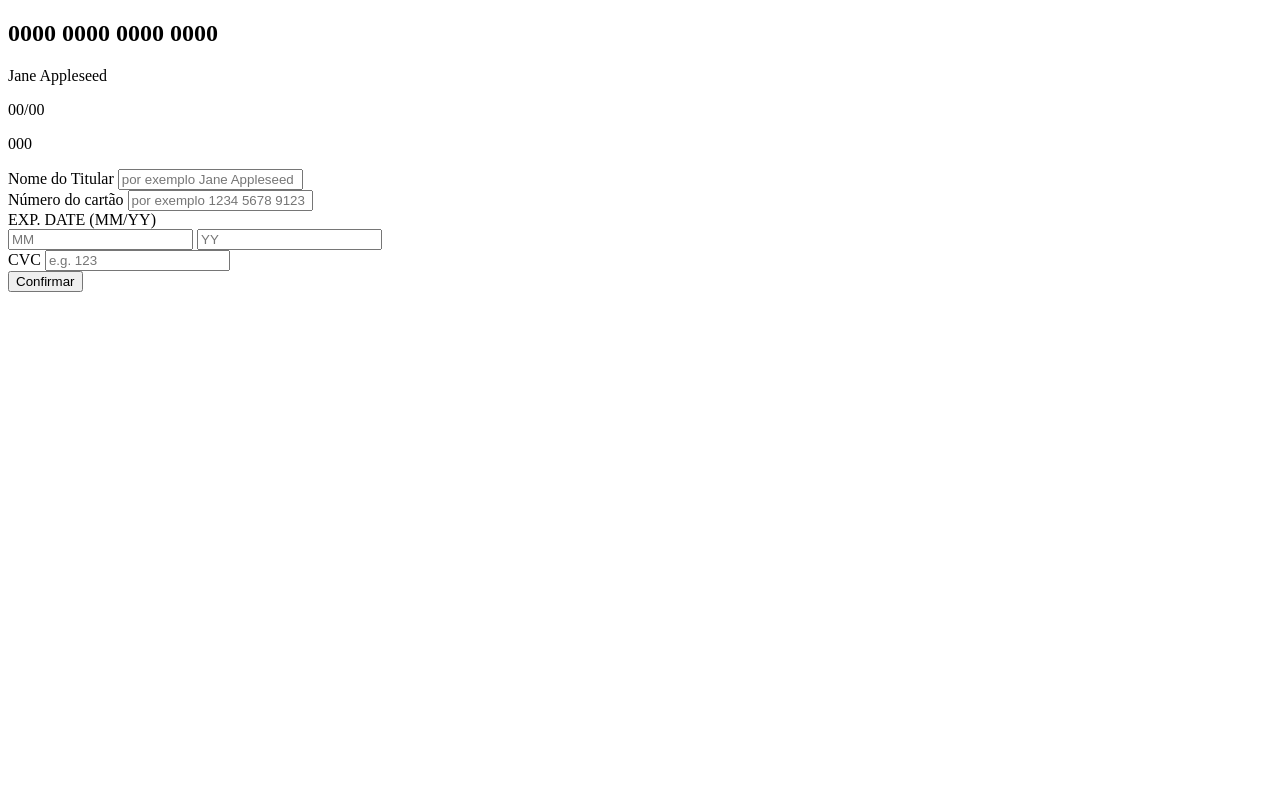
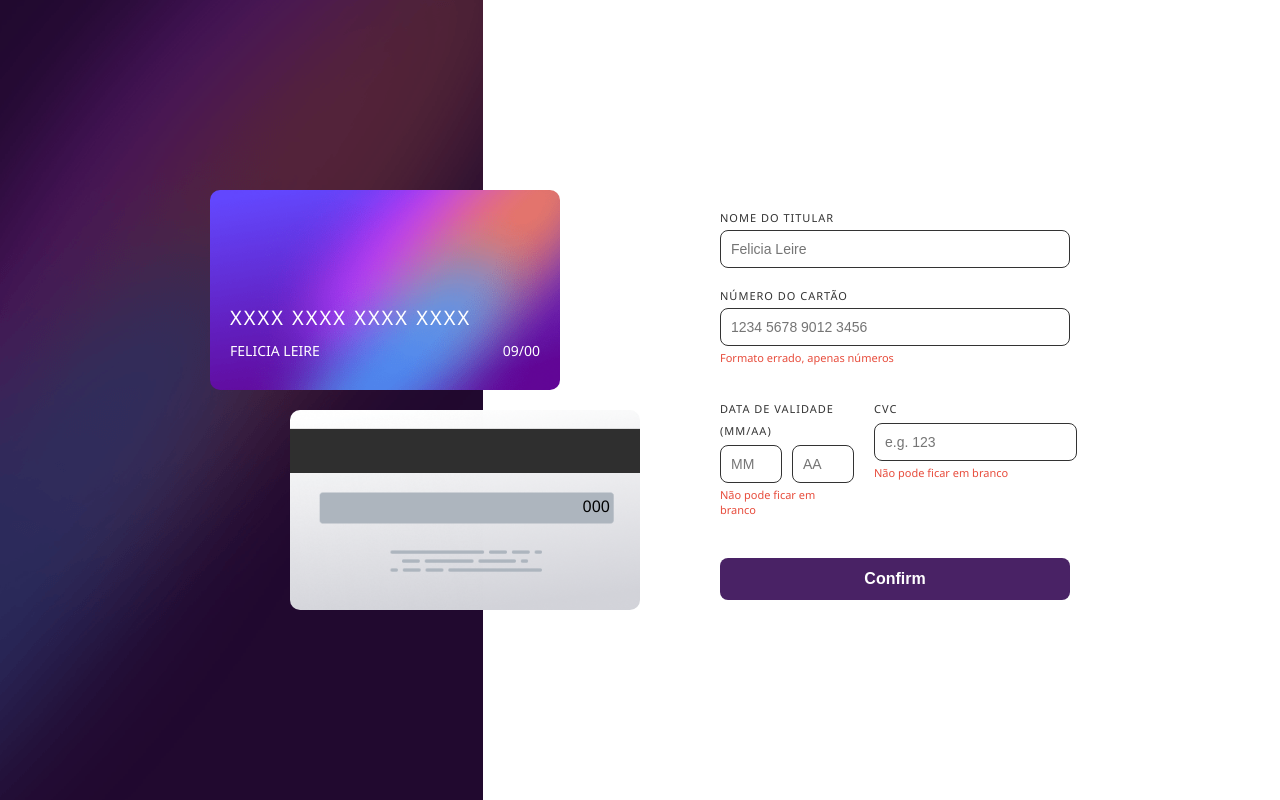
Before and after one commit to lucasSouza225/formulario_detalhes_cartao, a plain HTML site: page index.html in a window 1280 px wide. Drawn offline with Linux system fonts and the light colour scheme.

Commit message:
add o css e atualizando o html com a mesagens de erro

```diff
--- /dev/null
+++ b/css/style.css
@@ -0,0 +1,157 @@
+:root {
+  --cor01: #ffffff;
+  --cor02: #000;
+  --cor03: #333;
+  --cor04: #8e44ad;
+  --cor05: #492265;
+  --cor06: #e74c3c;
+}
+
+
+body {
+    margin: 0;
+    font-family: 'Segoe UI', sans-serif;
+    background: var(--cor01);
+    display: flex;
+    justify-content: center;
+    align-items: center;
+    height: 100vh;
+    background-image: url('../images/bg-main-desktop.png');
+    background-repeat: no-repeat;
+}
+
+.container {
+    display: flex;
+    gap: 80px;
+    max-width: 1200px;
+    padding: 40px;
+}
+
+.cartao-visual {
+    display: flex;
+    flex-direction: column;
+}
+
+.cartao-frente {
+    margin-right: 80px;
+    margin-bottom: 20px;
+
+}
+
+.cartao-verso {
+    margin-left: 80px;
+}
+
+.cartao-frente,
+.cartao-verso {
+    position: relative;
+    width: 350px;
+    height: 200px;
+}
+
+.cartao-frente img,
+.cartao-verso img {
+    width: 100%;
+    height: 100%;
+    border-radius: 10px;
+    object-fit: cover;
+}
+
+.detalhes-cartao {
+    position: absolute;
+    bottom: 30px;
+    left: 20px;
+    color: var(--cor01);
+    width: 100%;
+}
+
+.vencimento-cartao {
+    margin-right: 20px;
+}
+
+.numero-cartao {
+    font-size: 20px;
+    letter-spacing: 2px;
+    margin-bottom: 10px;
+}
+
+.linha-baixo {
+    display: flex;
+    justify-content: space-between;
+    font-size: 14px;
+    text-transform: uppercase;
+    padding-right: 20px;
+}
+
+.cvc-cartao {
+    position: absolute;
+    right: 30px;
+    top: 85px;
+    color: var(--cor02);
+    font-size: 16px;
+}
+
+.formulario-cartao {
+    width: 350px;
+    display: flex;
+    flex-direction: column;
+}
+
+label {
+    font-size: 11px;
+    color: var(--cor03);
+    margin-top: 20px;
+    letter-spacing: 1px;
+}
+
+input {
+    margin-top: 5px;
+    padding: 10px;
+    font-size: 14px;
+    border: 1.5px solid var(--cor03);
+    border-radius: 8px;
+    outline: none;
+}
+
+input:focus {
+    border-color: var(--cor04);
+}
+
+.mes_ano_linha {
+    display: flex;
+    gap: 20px;
+    margin-top: 20px;
+}
+
+.mes_ano {
+    display: flex;
+    gap: 10px;
+}
+
+.mes_ano #mes,
+#ano {
+    width: 40px;
+}
+
+button {
+    margin-top: 30px;
+    padding: 12px;
+    font-size: 16px;
+    font-weight: bold;
+    background: var(--cor05);
+    color: var(--cor01);
+    border: none;
+    border-radius: 8px;
+    cursor: pointer;
+    transition: .3s;
+}
+
+button:hover {
+    background: var(--cor04);
+}
+
+.erro {
+    color: var(--cor06);
+    font-size: 11px;
+    margin-top: 4px;
+}
--- a/index.html
+++ b/index.html
@@ -3,93 +3,82 @@
   <head>
     <meta charset="UTF-8" />
     <meta name="viewport" content="width=device-width, initial-scale=1.0" />
-    <title>Formulário de detalhes do cartão interativo</title>
+    <title>Cartão Interativo</title>
+    <link rel="stylesheet" href="css/style.css" />
   </head>
   <body>
-    <!-- Frente do cartão -->
-    <div id="visu_cartao_frent">
-      <div id="div_num_cartao">
-        <h2 id="num_cartao">0000 0000 0000 0000</h2>
+    <main class="container">
+      <div class="cartao-visual">
+        <div class="cartao-frente">
+          <img src="images/bg-card-front.png" alt="Cartão Frente" />
+          <div class="detalhes-cartao">
+            <p class="numero-cartao">XXXX XXXX XXXX XXXX</p>
+            <div class="linha-baixo">
+              <span class="nome-cartao">FELICIA LEIRE</span>
+              <span class="vencimento-cartao">09/00</span>
             </div>
-      <div id="dados_cartao">
-        <p id="nome_cartao">Jane Appleseed</p>
-        <p id="venci_cartao">00/00</p>
           </div>
         </div>
 
-    <!-- Verso do cartão -->
-    <div id="visu_cartao_traz">
-      <p id="cvc_texto">000</p>
+        <div class="cartao-verso">
+          <img src="images/bg-card-back.png" alt="Cartão Verso" />
+          <span class="cvc-cartao">000</span>
+        </div>
       </div>
 
-    <!-- Formulário -->
-    <form action="#">
-      <div>
-        <label for="nome">Nome do Titular</label>
+      <form class="formulario-cartao">
+        <label for="nome">NOME DO TITULAR</label>
+        <input type="text" id="nome" placeholder="Felicia Leire" required />
+
+        <label for="numero">NÚMERO DO CARTÃO</label>
         <input
           type="text"
-          name="nome"
-          id="nome"
-          placeholder="por exemplo Jane Appleseed"
+          id="numero"
+          placeholder="1234 5678 9012 3456"
+          pattern="\d{4} \d{4} \d{4} \d{4}"
+          maxlength="19"
+          required
+        />
+
+        <p class="erro">Formato errado, apenas números</p>
+
+        <div class="mes_ano_linha">
+          <div>
+            <label for="mes">DATA DE VALIDADE (MM/AA)</label>
+            <div class="mes_ano">
+              <input
+                type="text"
+                id="mes"
+                placeholder="MM"
+                maxlength="2"
+                required
+              />
+              <input
+                type="text"
+                id="ano"
+                placeholder="AA"
+                maxlength="2"
                 required
               />
             </div>
-
-      <div>
-        <label for="numero_cartao">Número do cartão</label>
-        <input
-          type="text"
-          name="numero_cartao"
-          id="numero_cartao"
-          placeholder="por exemplo 1234 5678 9123 0000"
-          pattern="\d{4} \d{4} \d{4} \d{4}"
-          required
-        />
+            <p class="erro">Não pode ficar em branco</p>
           </div>
-
-      <div>
-        <label for="exp-month">EXP. DATE (MM/YY)</label>
-        <div class="flex">
-          <input
-            type="text"
-            id="exp-month"
-            name="exp-month"
-            required
-            maxlength="2"
-            placeholder="MM"
-          />
-          <input
-            type="text"
-            id="exp-year"
-            name="exp-year"
-            required
-            maxlength="2"
-            placeholder="YY"
-          />
-        </div>
-      </div>
-
           <div>
             <label for="cvc">CVC</label>
             <input
               type="text"
               id="cvc"
-          name="cvc"
+              placeholder="e.g. 123"
+              maxlength="3"
               required
-          maxlength="4"
-          pattern="[0-9]+"
-          placeholder="e.g. 123"
             />
+            <p class="erro">Não pode ficar em branco</p>
+          </div>
         </div>
 
-      <button type="submit">Confirmar</button>
+        <button type="submit">Confirm</button>
       </form>
-
-    <!-- mensagem de confirmação (pode ser escondida e mostrar após o envio) -->
-    <div id="mensagem_concluido" style="display: none">
-      <h2>Obrigado!</h2>
-      <p>Adicionamos os dados do seu cartão</p>
-      <button>Continuar</button>
-    </div>
+    </main>
+    <script src="js/script.js"></script>
   </body>
 </html>
```
Also changed, not shown: js/script.js (added). Lines whose indentation alone changed are shown as unchanged.
